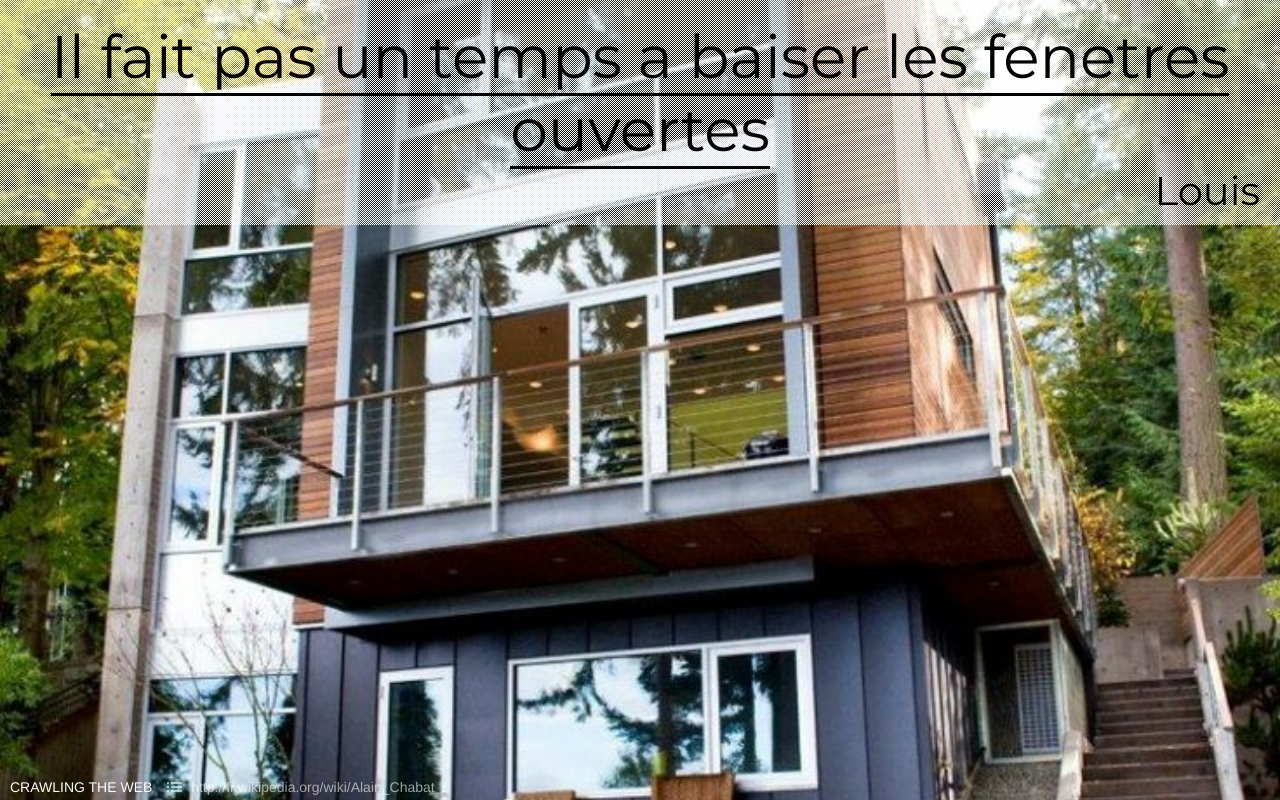
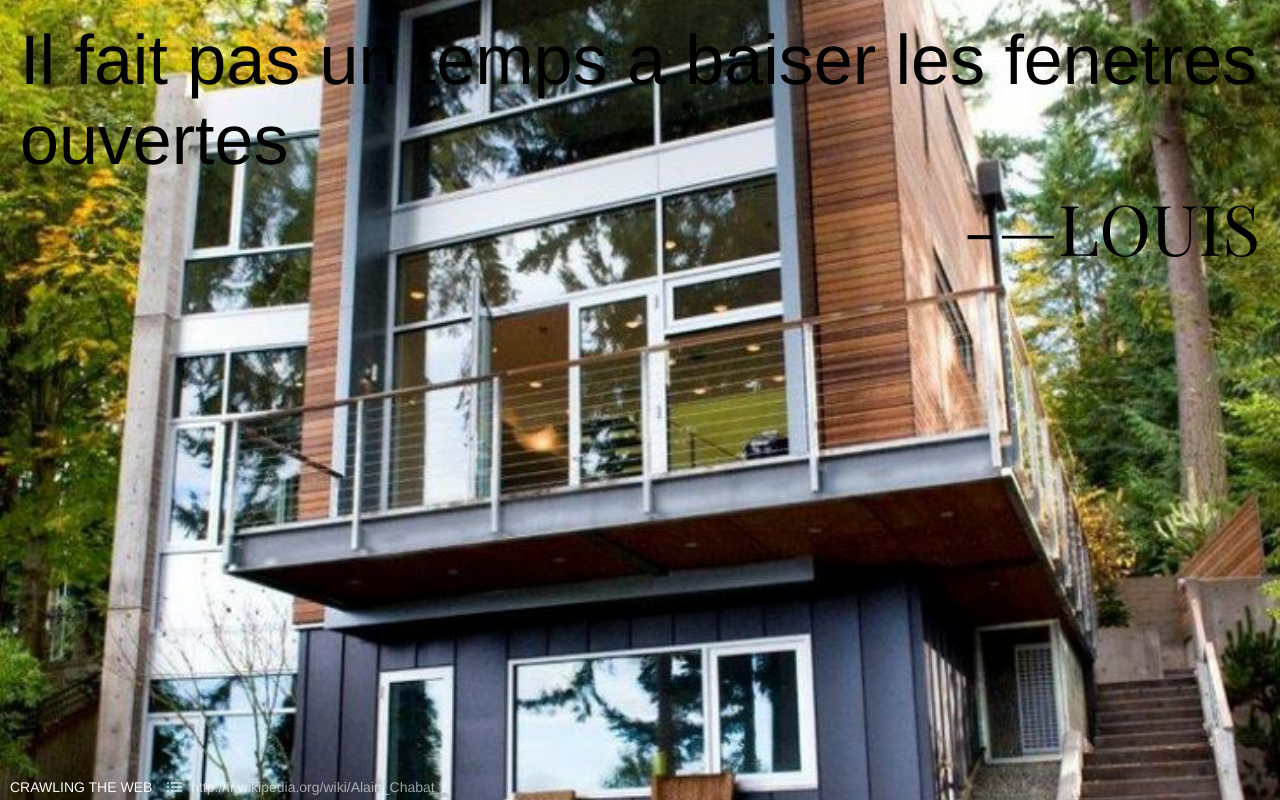
Before and after one commit to 46cl/skydiving, a plain HTML site: page site/index.html in a window 1280 px wide. Drawn offline with nearby package versions, Linux system fonts and the light colour scheme; a web font is replaced by a local one.

Commit message:
suite template

```diff
--- a/site/js/action.js
+++ b/site/js/action.js
@@ -4,7 +4,7 @@ $(function() {
 
     /*Choix du template*/
     //templateNb = Math.ceil(Math.random()*5);
-    templateNb = 4;
+    templateNb = 6;
     $(".content").addClass("template"+templateNb);
 
     image.onload = function() {
--- a/site/style.less
+++ b/site/style.less
@@ -5,6 +5,8 @@
 @import url(http://fonts.googleapis.com/css?family=Dorsa);
 @import url(http://fonts.googleapis.com/css?family=Montserrat);
 @import url(http://fonts.googleapis.com/css?family=Great+Vibes);
+@import url(http://fonts.googleapis.com/css?family=Vidaloka);
+@import url(http://fonts.googleapis.com/css?family=Playfair+Display);
 
 p, blockquote, cite{
     margin: 0;
@@ -221,27 +223,29 @@ body{
  * Template 6
  */
 
-.template5{
-    font-family: 'Dorsa', sans-serif;
-
-    .bloc1 {
-        background-color: rgba(255, 255, 255, 0.5);
-    }
+.template6{
 
     blockquote{
         padding-top: 20px;
         padding-right: 20px;
         padding-left: 20px;
-        font-size: 130px;
-        text-align: center;
+        font-size: 70px;
+        text-align: left;
     }
 
     cite{
+        font-family: 'Playfair Display', serif;
         display: inline-block;
         width: 100%;
         padding-right: 20px;
         padding-bottom: 10px;
         text-align: right;
         font-size: 70px;
+        text-transform: uppercase;
+
+        &::before {
+            content: "-—";
+
+        }
     }
 }
```
Also changed, not shown: site/style.css.
